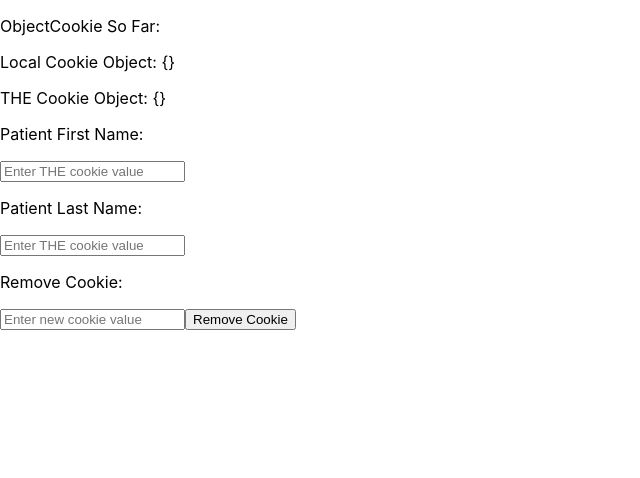
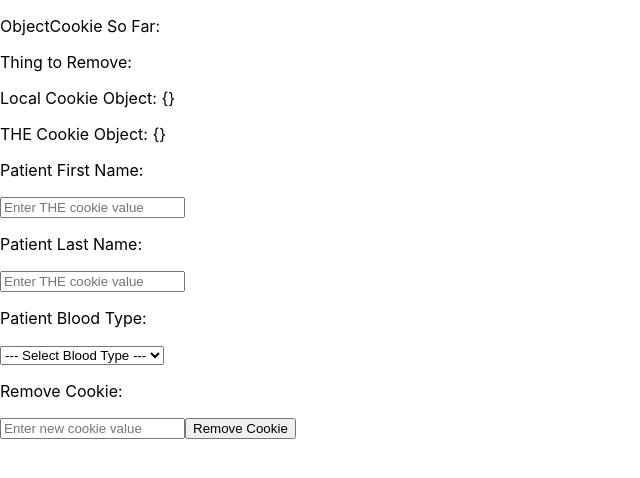
Before and after one commit to TheKerfuffle/cookie-experiments, a React (Create React App) app: page / in a window 1280 px wide. Shown: the top 478 px of the page, without its empty margins (0-640 px from the left). Built offline with nearby package versions, Linux system fonts and the light colour scheme.

Commit message:
added dropdown which works with universal function

```diff
--- a/src/ObjectCookie/ObjectCookie.jsx
+++ b/src/ObjectCookie/ObjectCookie.jsx
@@ -10,16 +10,20 @@ function ObjectCookie(props) {
     const [cookies, setCookie, removeCookie] = useCookies(['user']);
     let [localCookies, setLocalCookies] = useState(cookies);
 
-    let [inputthing, setinputthing] = useState('');
+    let [removeThing, setRemoveThing] = useState('');
 
 
     useEffect(() => {
-        if (cookies.patientName === undefined) {
-            setCookie('patientName', '', { path: '/' });
+        if (cookies.patientFirstName === undefined) {
+            setCookie('patientFirstName', '', { path: '/' });
         }
         if (cookies.patientLastName === undefined) {
             setCookie('patientLastName', '', { path: '/' });
         }
+        if (cookies.bloodType === undefined) {
+            setCookie('bloodType', '', { path: '/' });
+        }
+
 
 
     }, [cookies])
@@ -31,7 +35,7 @@ function ObjectCookie(props) {
     function submitCookie(newCookie) {
         console.log('setting THE cookie', newCookie.key, newCookie.value);
 
-        setLocalCookies({...localCookies, [newCookie.key]: newCookie.thing});
+        setLocalCookies({ ...localCookies, [newCookie.key]: newCookie.thing });
 
         setCookie(newCookie.key, newCookie.thing, { path: '/' });
     }
@@ -52,66 +56,56 @@ function ObjectCookie(props) {
 
     return (
         <>
+            {/* Display Global cookie and Local cookie object  */}
             <p>ObjectCookie So Far:</p>
 
-            <p>{inputthing}</p>
+            <p>Thing to Remove: {removeThing}</p>
 
             <p>Local Cookie Object: {renderLocalCookie()}</p>
             <p>THE Cookie Object: {renderTHECookie()}</p>
 
-            {/* Input for the key part of a new cookie object */}
-            {/* <input
-                placeholder="Enter new cookie key"
-                type="text"
-                value={cookieKey}
-                onChange={(e) => setCookieKey(e.target.value)}>
-            </input> */}
-            {/* Input for the value part of a new cookie object */}
-            {/* <input
-                placeholder="Enter new cookie value"
-                type="text"
-                value={name}
-                onChange={(e) => setinputthing(e.target.value)}>
-            </input>
-            <button onClick={() => submitCookie(cookieKey, name)}>
-                Butthole
-            </button> */}
             <p>Patient First Name:</p>
             <input
                 placeholder="Enter THE cookie value"
                 type="text"
-                value={localCookies.patientName}
-                onChange={(e) => submitCookie({key: 'patientName', thing: e.target.value})}>
+                value={localCookies.patientFirstName}
+                onChange={(e) => submitCookie({ key: 'patientFirstName', thing: e.target.value })}>
             </input>
-
-            {/* <input
-                placeholder="Enter local cookie value"
-                type="text"
-                value={localCookies.patientName}
-                onChange={(e) => setLocalCookies({...localCookies, patientName: e.target.value})}>
-            </input> */}
 
             <p>Patient Last Name:</p>
             <input
                 placeholder="Enter THE cookie value"
                 type="text"
                 value={localCookies.patientLastName}
-                onChange={(e) => submitCookie({key: 'patientLastName', thing: e.target.value})}>
+                onChange={(e) => submitCookie({ key: 'patientLastName', thing: e.target.value })}>
             </input>
 
-            {/* <button onClick={() => submitCookie("patientName", cookies.patientName)}>
-                Change Patient Name
-            </button> */}
+            <p>Patient Blood Type:</p>
+            <select
+                name="Blood Type"
+                value={localCookies.bloodType}
+                onChange={(e) => submitCookie({ key: 'bloodType', thing: e.target.value })}
+            >
+                <option value="">--- Select Blood Type --- </option>
+                <option value="O+">O Positive</option>
+                <option value="O-">O Negative</option>
+                <option value="A+">A Positive</option>
+                <option value="A-">A Negative</option>
+                <option value="B+">B Positive</option>
+                <option value="B-">B Negative</option>
+                <option value="AB+">AB Positive</option>
+                <option value="AB-">AB Negative</option>
+            </select>
 
 
             <p>Remove Cookie:</p>
             <input
                 placeholder="Enter new cookie value"
                 type="text"
-                value={inputthing}
-                onChange={(e) => setinputthing(e.target.value)}>
+                value={removeThing}
+                onChange={(e) => setRemoveThing(e.target.value)}>
             </input>
-            <button onClick={() => removeCookie(inputthing)}>
+            <button onClick={() => removeCookie(removeThing)}>
                 Remove Cookie
             </button>
 
```
